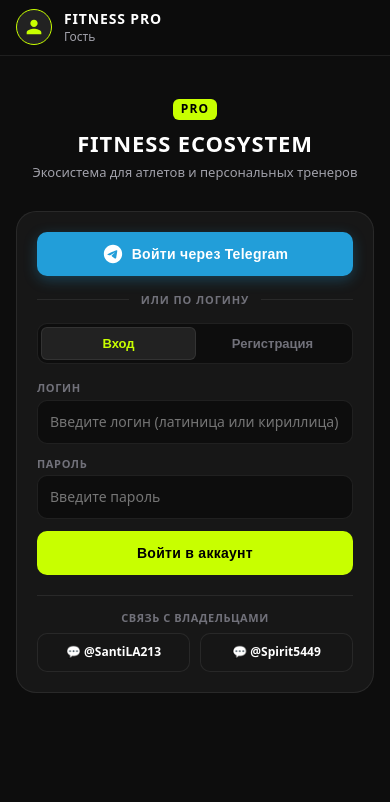
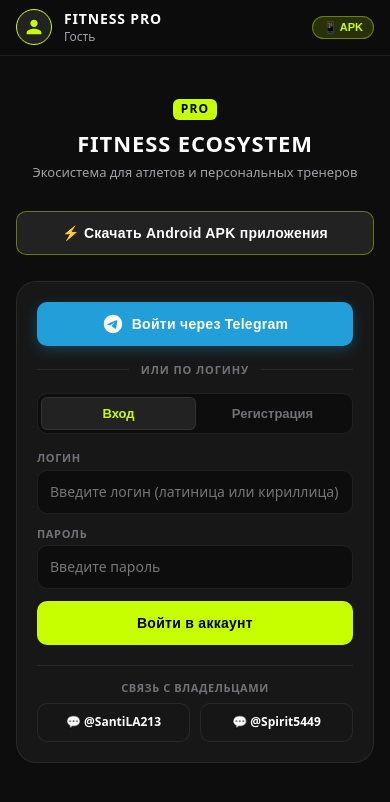
Before and after one commit to kotpers67-spec/render-auth-bot, a website: page src/public/index.html in a window 390 px wide. Drawn offline with Linux system fonts and the light colour scheme.

Commit message:
fix(ui): sync mobile topbar and auth screen APK download buttons

```diff
--- a/src/public/index.html
+++ b/src/public/index.html
@@ -31,6 +31,9 @@
         </div>
       </div>
       <div class="topbar-right" id="topbar-actions">
+        <button type="button" class="btn-open-download-modal icon-btn" title="Скачать APK" style="display: inline-flex; align-items: center; justify-content: center; background: rgba(200, 255, 0, 0.15); color: var(--accent-lime); border-radius: 20px; padding: 4px 10px; font-size: 11px; font-weight: 800; gap: 4px; border: 1px solid var(--border-lime); cursor: pointer;">
+          <span>📱 APK</span>
+        </button>
         <span class="role-badge" id="topbar-role-badge"></span>
         <button id="btn-logout-header" class="icon-btn" title="Выйти" style="display: none;">
           <svg width="20" height="20" viewBox="0 0 24 24" fill="currentColor">
@@ -50,6 +53,11 @@
           <h1 class="auth-title">FITNESS ECOSYSTEM</h1>
           <p class="auth-subtitle">Экосистема для атлетов и персональных тренеров</p>
         </div>
+
+        <!-- Android APK Download Shortcut Button -->
+        <button type="button" class="btn-open-download-modal app-btn btn-secondary" style="margin-bottom: 12px; width: 100%; border: 1px solid var(--border-lime);">
+          ⚡ Скачать Android APK приложения
+        </button>
 
         <div class="auth-card">
           <!-- Fast Telegram Authentication -->
```
